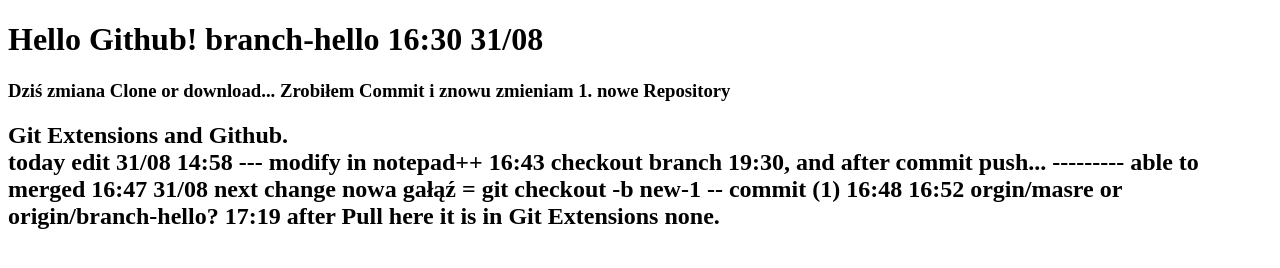
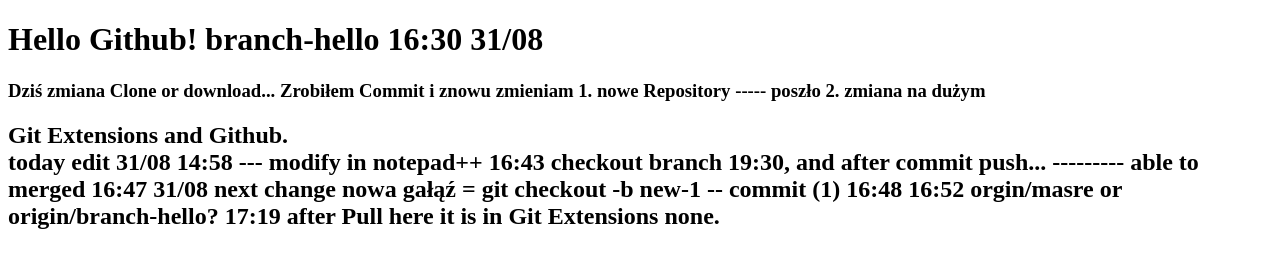
Before and after one commit to kresiak/new-hello, a plain HTML site: page index.html in a window 1280 px wide. Drawn offline with Linux system fonts and the light colour scheme.

Commit message:
zmiana 2

```diff
--- a/index.html
+++ b/index.html
@@ -5,7 +5,8 @@
   Hello Github! branch-hello 16:30 31/08
 </h1>
 	<h3>Dziś zmiana Clone or download... Zrobiłem Commit i znowu zmieniam
-		1.  nowe Repository
+		1.  nowe Repository ----- poszło
+		2. zmiana na dużym
 
 
 	</h3>
```
